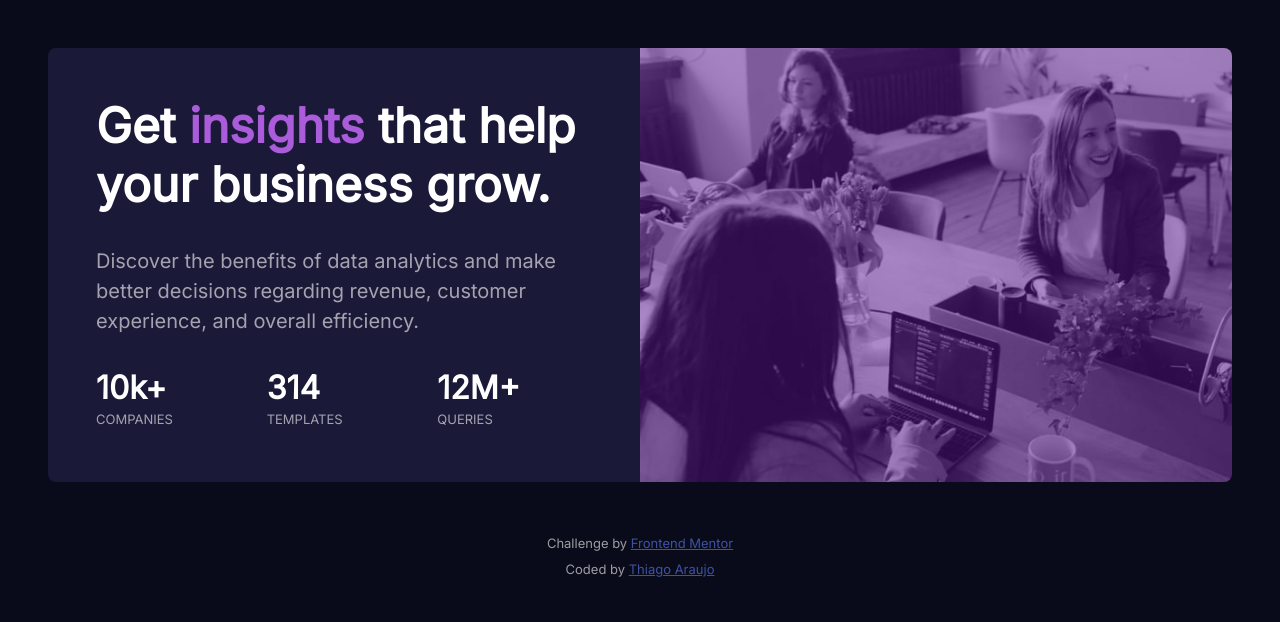
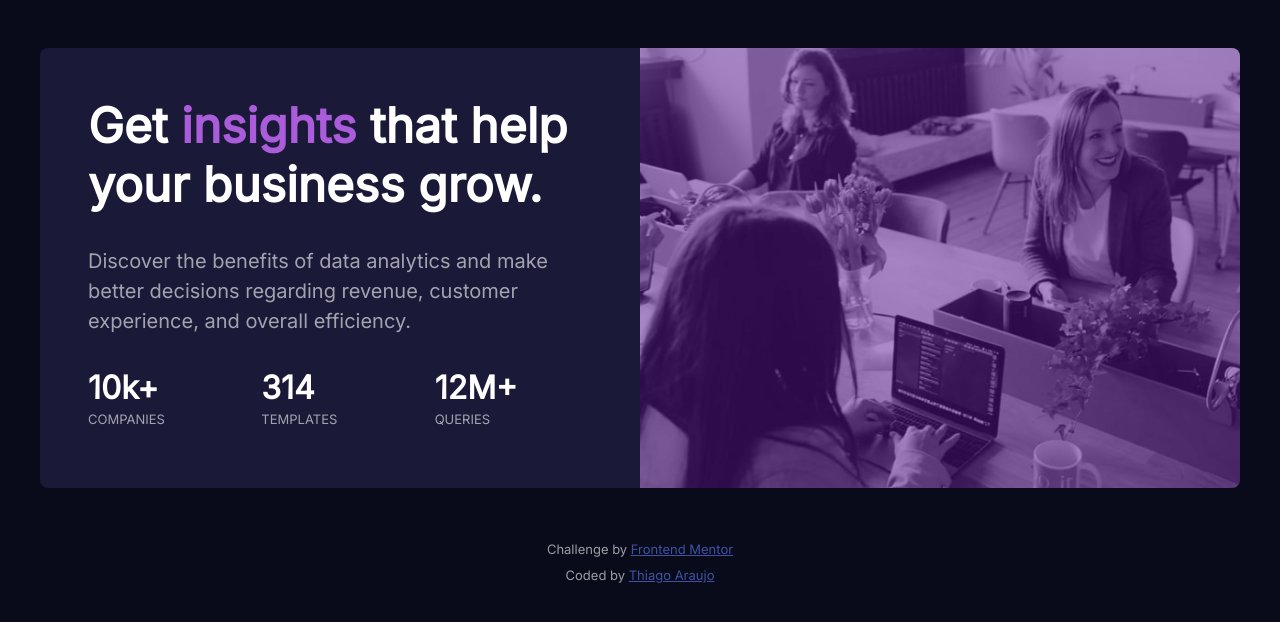
Before and after one commit to thiago-araujo-dev/stats-preview-card-component, a plain HTML site: page index.html in a window 1280 px wide. Drawn offline with Linux system fonts and the light colour scheme.

Commit message:
fix card responsive

```diff
--- a/css/style.css
+++ b/css/style.css
@@ -119,4 +119,8 @@ body {
     .card-number * {
         font-size: xx-large;
     }
+    .card {
+        max-width: 1200px;
+        margin: 3rem auto;
+    }
 }
```
